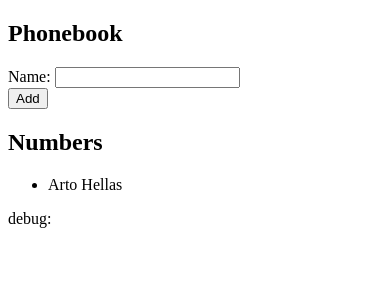
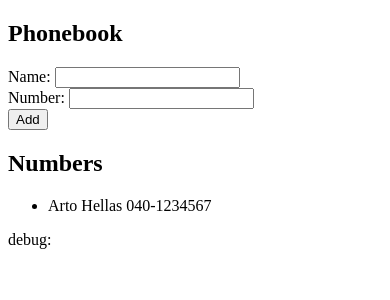
Before and after one commit to doteins/full-stack-open, a React (Create React App) app in the folder part_2/phonebook/: page / in a window 390 px wide. Shown: the top 300 px of the page. Built offline with nearby package versions, Linux system fonts and the light colour scheme.

Commit message:
2.8: The Phonebook Step3

```diff
--- a/part_2/phonebook/src/App.js
+++ b/part_2/phonebook/src/App.js
@@ -14,7 +14,7 @@
     <>
       {
         persons.map(person => {
-          return <li key={person.name}>{person.name}</li>
+          return <li key={person.name}>{person.name} {person.number}</li>
         })
       }
     </>
@@ -23,9 +23,14 @@
 
 const App = () => {
   const [persons, setPersons] = useState([
-    { name: 'Arto Hellas' }
+    { name: 'Arto Hellas', number: "040-1234567"}
   ])
+
+  // Set new person name
   const [newName, setNewName] = useState('')
+
+  // Set new person's number
+  const [newNumber, setNewNumber] = useState('')
 
   // Handle button click event
   const addContact = (event) => {
@@ -33,33 +38,40 @@
     console.log('button clicked', event.target)
 
     const personObject = {
-      name: newName
+      name: newName,
+      number: newNumber
     }
 
     // Some method checks wheter person name already exists in array or not (true || false)
-    const personInArray = persons.some(person => person.name === personObject.name)
+    const nameInArray = persons.some(person => person.name === personObject.name)
 
-    if (personInArray) {
+    if (nameInArray) {
       alert(`${newName} is already listed on your phonebook`)
     } else {
       setPersons(persons.concat(personObject))
       setNewName("")
+      setNewNumber("")
     }
   }
 
-  // Handle event handler to change update phonebook
-  const handleContactChange = (event) => {
+  // Event handler to add new person name
+  const handleNewName = (event) => {
     console.log(event.target.value)
     setNewName(event.target.value)
+  }
+
+  // Event handler to add new number
+  const handleNewNumber = (event) => {
+    console.log(event.target.value)
+    setNewNumber(event.target.value)
   }
 
   return (
     <div>
       <Header text={"Phonebook"}/>
       <form onSubmit={addContact}>
-        <div>
-          Name: <input value={newName} onChange={handleContactChange}/>
-        </div>
+        <div>Name: <input value={newName} onChange={handleNewName}/></div>
+        <div>Number: <input value={newNumber} onChange={handleNewNumber}/></div>
         <div>
           <button type="submit">Add</button>
         </div>
@@ -68,7 +80,6 @@
       <ul>
         <Person persons={persons} />
       </ul>
-
       <div>debug: {newName}</div>
     </div>
   )
```
